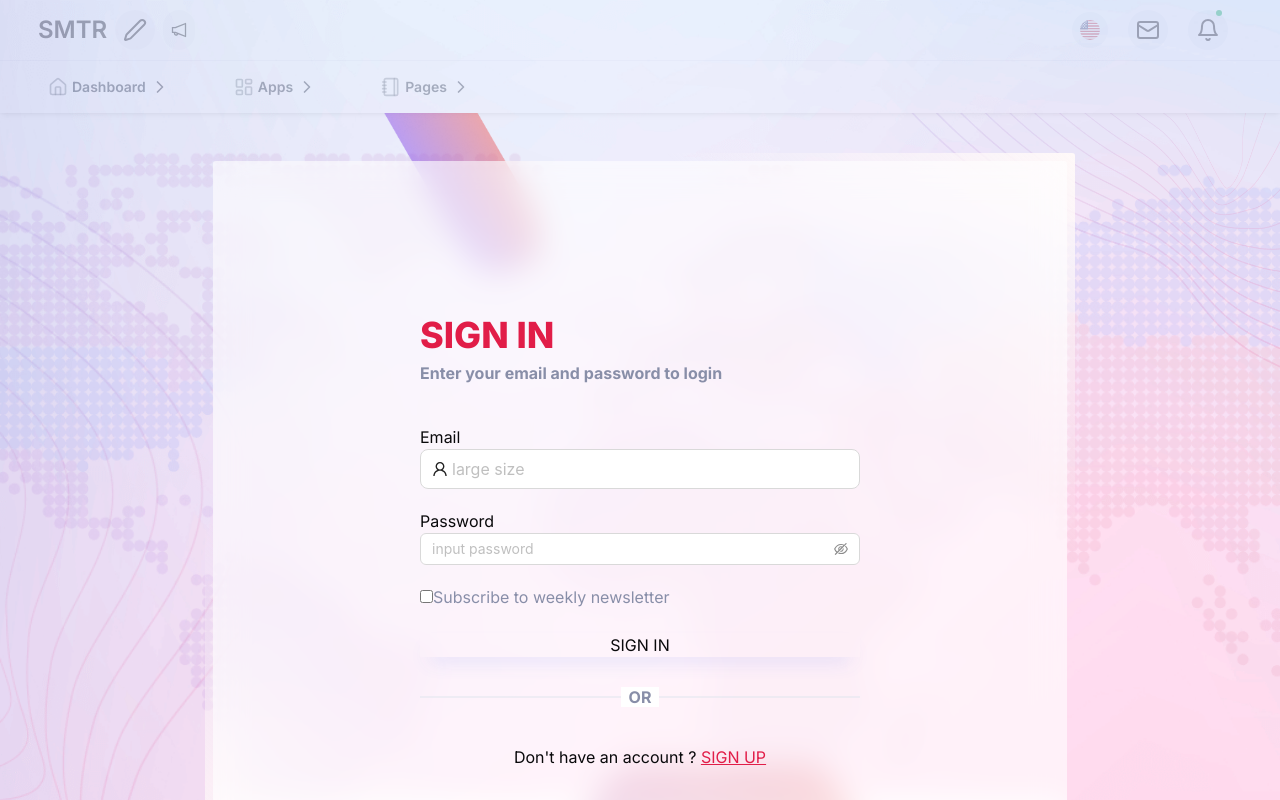
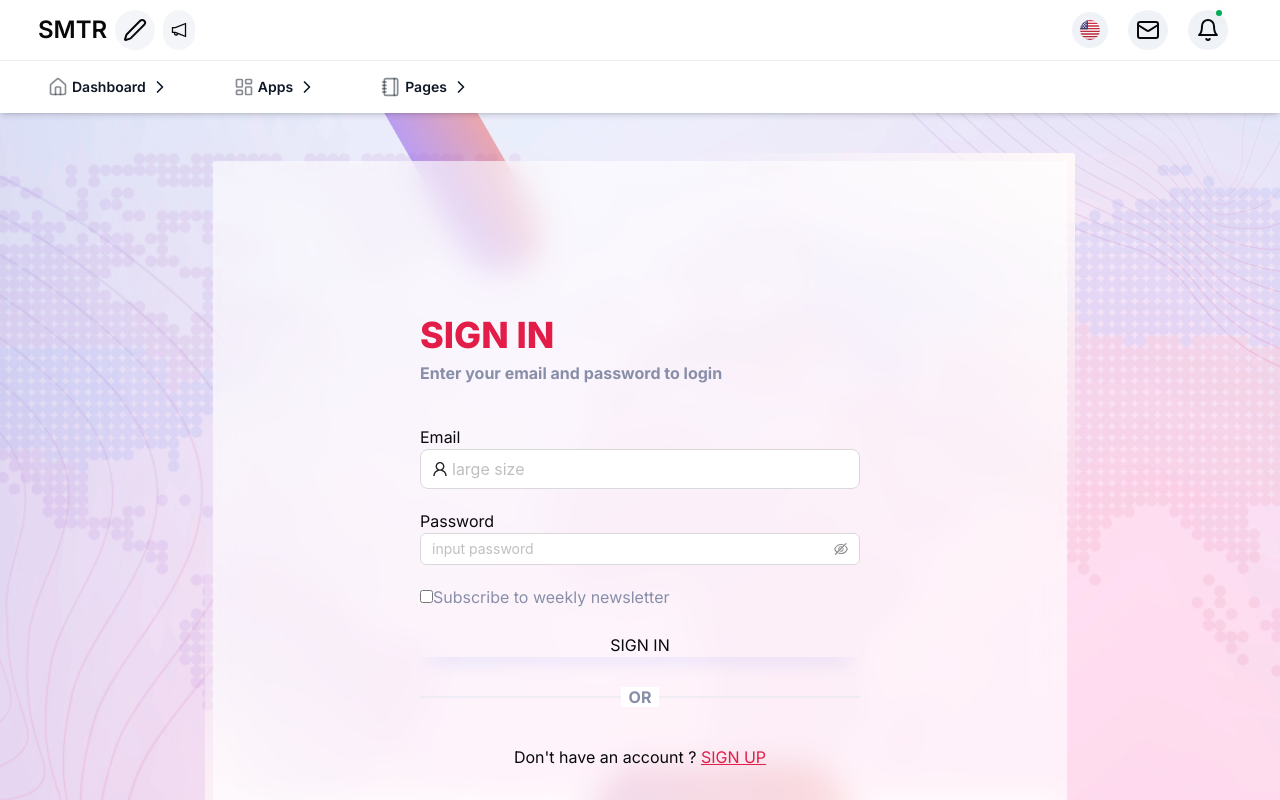
Before and after one commit to SMTanimur/project-management, a Next.js app: page /auth/signin in a window 1280 px wide. Shown: the top 800 px of the page. Built offline with nearby package versions, Linux system fonts and the light colour scheme.

Commit message:
Add navbar-sticky class to layout component

```diff
--- a/src/app/layout.tsx
+++ b/src/app/layout.tsx
@@ -4,6 +4,7 @@ import type { Metadata } from "next";
 import { Inter } from "next/font/google";
 import { QueryProvider } from "./provider/query.provider";
 import { ThemeProvider } from "./provider/theme.provider";
+import themeConfig from "../../theme.config";
 
 const inter = Inter({ subsets: ["latin"] });
 
@@ -22,7 +23,7 @@ export default function RootLayout({
       <body className={inter.className}>
         <QueryProvider>
           <ThemeProvider>
-        <div>
+        <div className={`${themeConfig.navbar}`}>
           <Header />
           {children}
         </div>
--- a/src/styles/globals.css
+++ b/src/styles/globals.css
@@ -72,16 +72,11 @@
 .navbar-floating header {
     @apply sticky top-0 z-20;
 }
-.navbar-floating header {
-    @apply bg-[#fafafa]/90 px-6 pt-4 dark:bg-[#060818]/90;
-}
-.navbar-floating header > div > div:first-child {
-    @apply rounded-md;
-}
+
 .horizontal .navbar-floating header > div > div:first-child {
     @apply rounded-b-none;
 }
-.horizontal .navbar-floating header .horizontal-menu {
+.horizontal  header .horizontal-menu {
     @apply rounded-b-md;
 }
 
--- a/theme.config.tsx
+++ b/theme.config.tsx
@@ -3,6 +3,7 @@ const themeConfig = {
 
     animation: '', // animate__fadeIn, animate__fadeInDown, animate__fadeInUp, // navbar-sticky, navbar-floating, navbar-static
     semidark: false,
+    navbar: 'navbar-sticky',
 };
 
 export default themeConfig;
```
